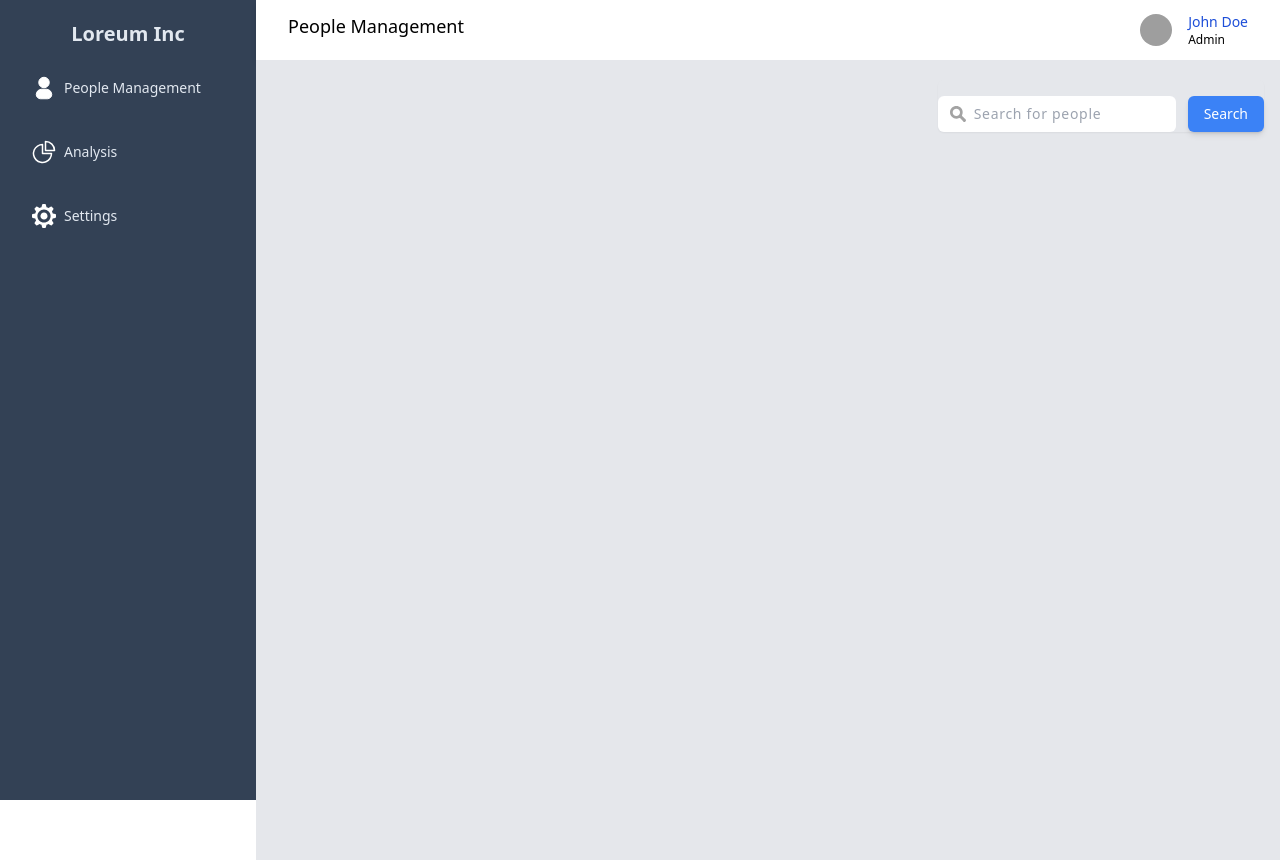
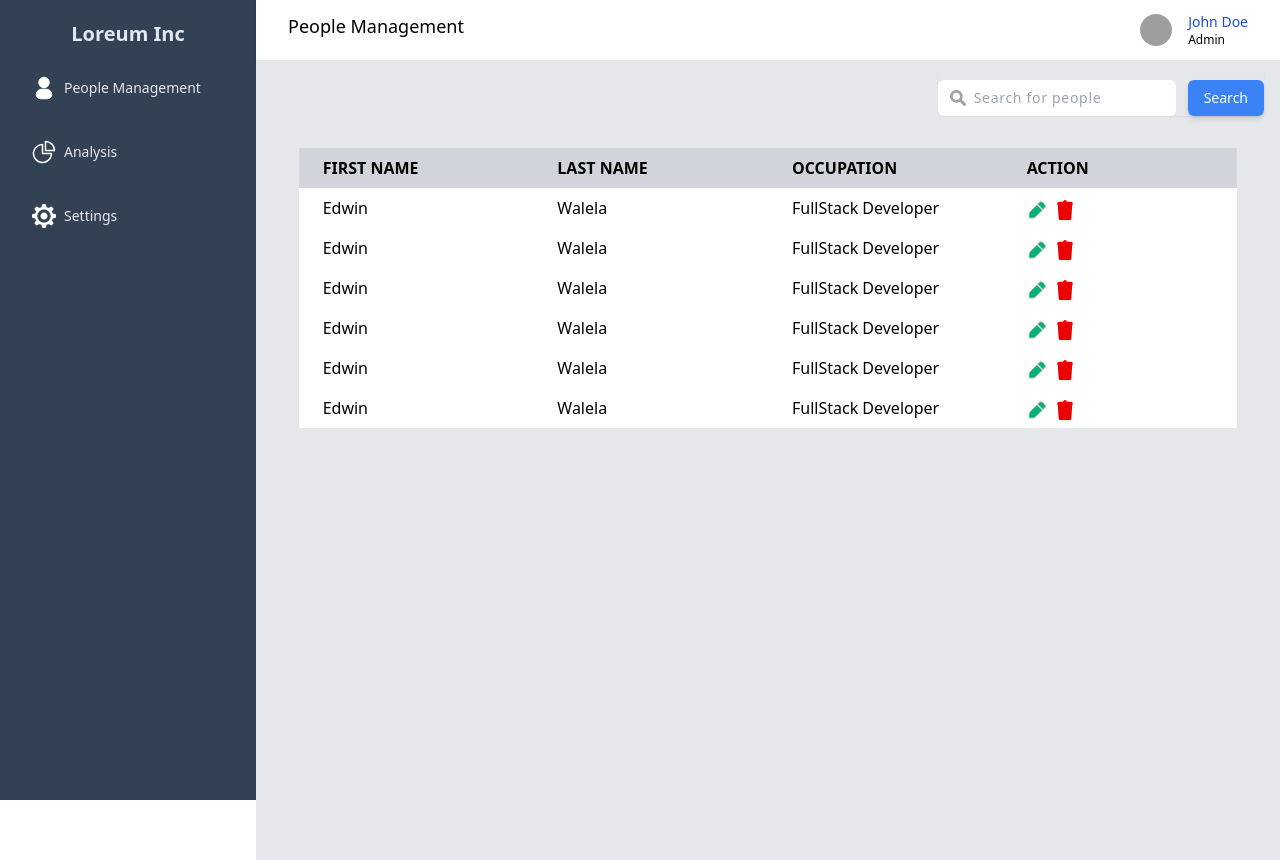
Before and after one commit to EdwinWalela/loreum-inc, a React (Vite) app: page / in a window 1280 px wide. Built offline with nearby package versions, Linux system fonts and the light colour scheme; grey boxes are pictures that could not be loaded.

Commit message:
create table component

```diff
--- a/src/pages/Landing/index.tsx
+++ b/src/pages/Landing/index.tsx
@@ -1,9 +1,11 @@
 import SearchBar from './searchBar';
+import UserTable from './table';
 
 const LandingPage = () => {
 	return (
 		<div className="bg-gray-200 h-screen">
 			<SearchBar />
+			<UserTable />
 		</div>
 	);
 };
--- a/src/pages/Landing/searchBar.tsx
+++ b/src/pages/Landing/searchBar.tsx
@@ -2,7 +2,7 @@ import searchIcon from '../../assets/search.svg';
 
 const SearchBar = () => {
 	return (
-		<div className="md:flex justify-end p-4">
+		<div className="md:flex justify-end px-4">
 			<div className="relative mt-1 rounded-md shadow-sm clear">
 				<div className="pointer-events-none absolute inset-y-0 left-0 md:top-4 md:bottom-0 bottom-14 flex items-center pl-3">
 					<img src={searchIcon} className="w-4 h-4" />
--- /dev/null
+++ b/src/pages/Landing/table.tsx
@@ -0,0 +1,18 @@
+import TableHeader from './tableHeader';
+import TableRow from './tableRow';
+
+const Table = () => {
+	return (
+		<table className="w-11/12 mx-auto my-8 text-left">
+			<TableHeader />
+			<TableRow />
+			<TableRow />
+			<TableRow />
+			<TableRow />
+			<TableRow />
+			<TableRow />
+		</table>
+	);
+};
+
+export default Table;
--- /dev/null
+++ b/src/pages/Landing/tableHeader.tsx
@@ -0,0 +1,12 @@
+const TableHeader = () => {
+	return (
+		<tr className="bg-gray-300">
+			<th className="w-1/4 px-6 py-2">FIRST NAME</th>
+			<th className="w-1/4 px-6 py-2">LAST NAME</th>
+			<th className="w-1/4 px-6 py-2">OCCUPATION</th>
+			<th className="w-1/4 px-6 py-2">ACTION</th>
+		</tr>
+	);
+};
+
+export default TableHeader;
--- /dev/null
+++ b/src/pages/Landing/tableRow.tsx
@@ -0,0 +1,18 @@
+import editIcon from '../../assets/edit.svg';
+import deleteIcon from '../../assets/delete.svg';
+
+const TableRow = () => {
+	return (
+		<tr className="bg-white">
+			<td className="w-1/4 px-6 py-2">Edwin</td>
+			<td className="w-1/4 px-6 py-2">Walela</td>
+			<td className="w-1/4 px-6 py-2">FullStack Developer</td>
+			<td className="w-1/4 px-6 py-2">
+				<img src={editIcon} className="w-5 h-5 inline-block mr-2 cursor-pointer" />
+				<img src={deleteIcon} className="w-5 h-5 inline-block cursor-not-allowed" />
+			</td>
+		</tr>
+	);
+};
+
+export default TableRow;
```
Also changed, not shown: src/assets/delete.svg (added), src/assets/edit.svg (added).
